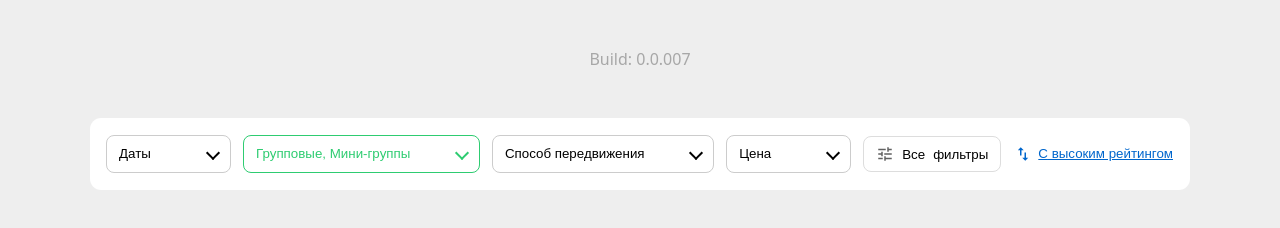
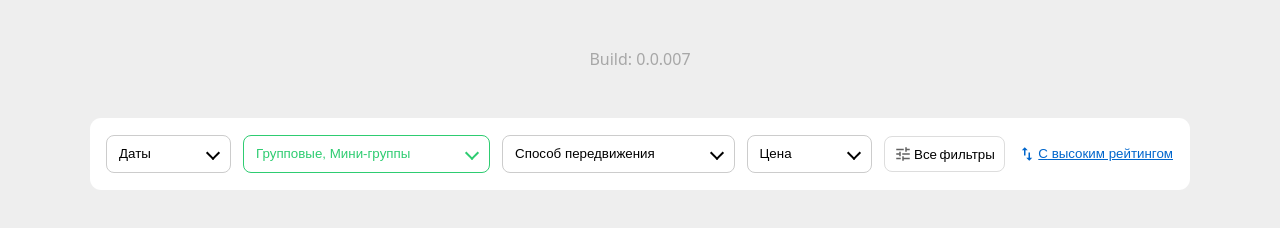
Before and after one commit to gvozdb/test-egfilters, a plain HTML site: page index.html in a window 1280 px wide. Drawn offline with nearby package versions, Linux system fonts and the light colour scheme.

Commit message:
Refine styles for filters and sorting elements
Adjusted padding and gap values for filter button and sort trigger.

```diff
--- a/index.html
+++ b/index.html
@@ -70,8 +70,8 @@
         .filters-open {
             display: inline-flex;
             align-items: center;
-            gap: 8px;
-            padding: 8px 12px;
+            gap: .16rem;
+            padding: 8px 9px;
             border: 1px solid #ddd;
             border-radius: 8px;
             background: #fff;
@@ -308,7 +308,7 @@
         .extra-select_sort .exs-trigger {
             display: inline-flex;
             align-items: center;
-            gap: 6px;
+            gap: .16rem;
             padding-left: 0;
             padding-right: 0;
             border-color: transparent;
```
